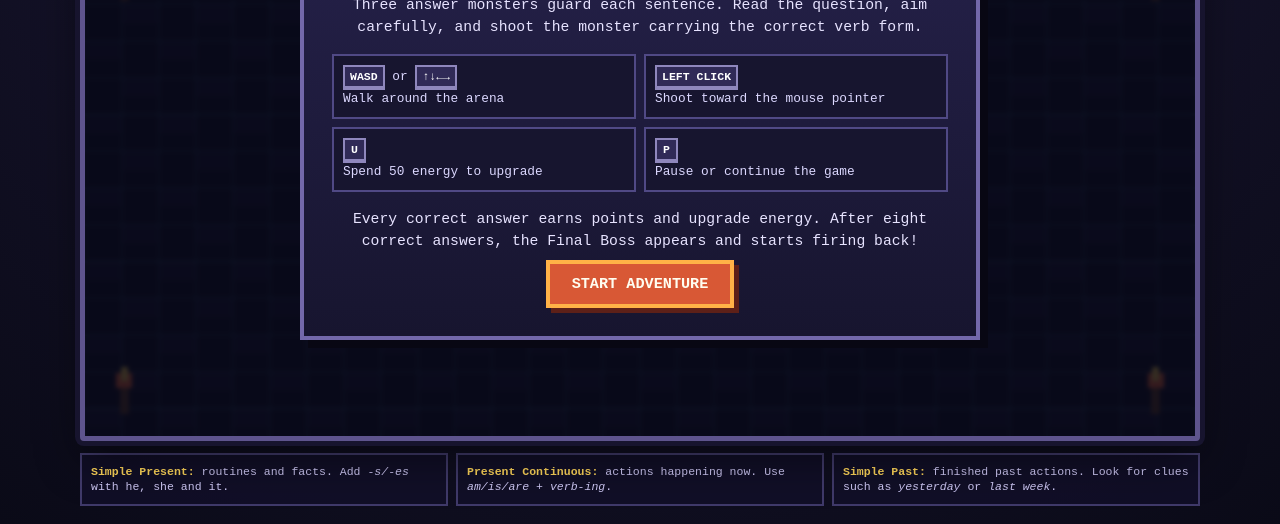
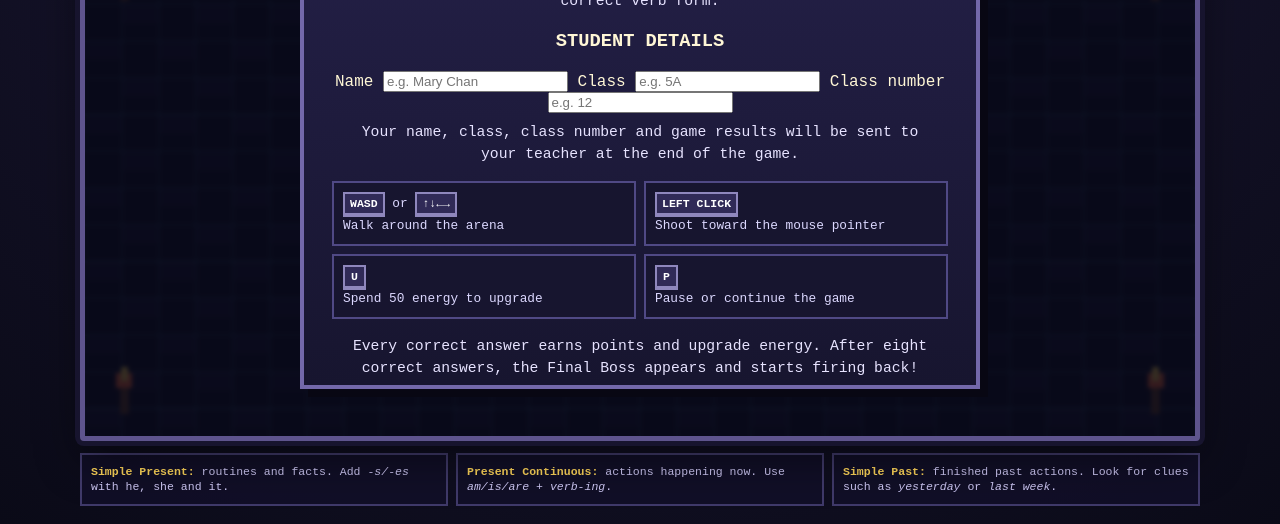
Before and after one commit to pakho2433/shooting-fireball, a plain HTML site: page index.html in a window 1280 px wide. Shown: the part 279-803 px from the top of the page. Drawn offline with Linux system fonts and the light colour scheme.

Commit message:
Add student details and result email interface

```diff
--- a/index.html
+++ b/index.html
@@ -6,6 +6,7 @@
   <meta name="description" content="A 2D pixel grammar game for practising the simple present, present continuous and simple past tenses." />
   <title>Tense Fireball Quest</title>
   <link rel="stylesheet" href="style.css" />
+  <link rel="stylesheet" href="student-report.css" />
 </head>
 <body>
   <main class="page-shell">
@@ -28,12 +29,35 @@
       <button id="upgradeButton" class="upgrade-button" type="button">UPGRADE FIREBALL<br />50 ENERGY · PRESS U</button>
 
       <div id="startOverlay" class="overlay">
-        <div class="overlay-card">
+        <div class="overlay-card start-card">
           <h2>TENSE FIREBALL QUEST</h2>
           <p>
-            Three answer monsters guard each sentence. Read the question, aim carefully,
+            Three moving answer monsters guard each sentence. Read the question, aim carefully,
             and shoot the monster carrying the correct verb form.
           </p>
+
+          <div class="student-details" aria-labelledby="studentDetailsTitle">
+            <h3 id="studentDetailsTitle">STUDENT DETAILS</h3>
+            <div class="student-fields">
+              <label>
+                <span>Name</span>
+                <input id="studentName" type="text" maxlength="60" autocomplete="name" placeholder="e.g. Mary Chan" required />
+              </label>
+              <label>
+                <span>Class</span>
+                <input id="studentClass" type="text" maxlength="20" autocomplete="off" placeholder="e.g. 5A" required />
+              </label>
+              <label>
+                <span>Class number</span>
+                <input id="studentNumber" type="text" maxlength="10" inputmode="numeric" autocomplete="off" placeholder="e.g. 12" required />
+              </label>
+            </div>
+            <p id="studentFormError" class="student-form-error" role="alert"></p>
+            <p class="privacy-note">
+              Your name, class, class number and game results will be sent to your teacher at the end of the game.
+            </p>
+          </div>
+
           <div class="control-grid">
             <div class="control-item"><kbd>WASD</kbd> or <kbd>↑↓←→</kbd><br />Walk around the arena</div>
             <div class="control-item"><kbd>LEFT CLICK</kbd><br />Shoot toward the mouse pointer</div>
@@ -52,6 +76,9 @@
         <div class="overlay-card">
           <h2 id="messageTitle">VICTORY!</h2>
           <p id="messageText"></p>
+          <div id="studentResultSummary" class="student-result-summary"></div>
+          <p id="reportStatus" class="report-status" role="status" aria-live="polite"></p>
+          <button id="retryReportButton" class="secondary-button" type="button" hidden>SEND RESULT AGAIN</button>
           <button id="restartButton" class="primary-button" type="button">PLAY AGAIN</button>
         </div>
       </div>
@@ -69,6 +96,7 @@
   <script src="game-core.js"></script>
   <script src="game-update.js"></script>
   <script src="game-render.js"></script>
+  <script src="student-report.js"></script>
   <script src="game-input.js"></script>
 </body>
 </html>
```
